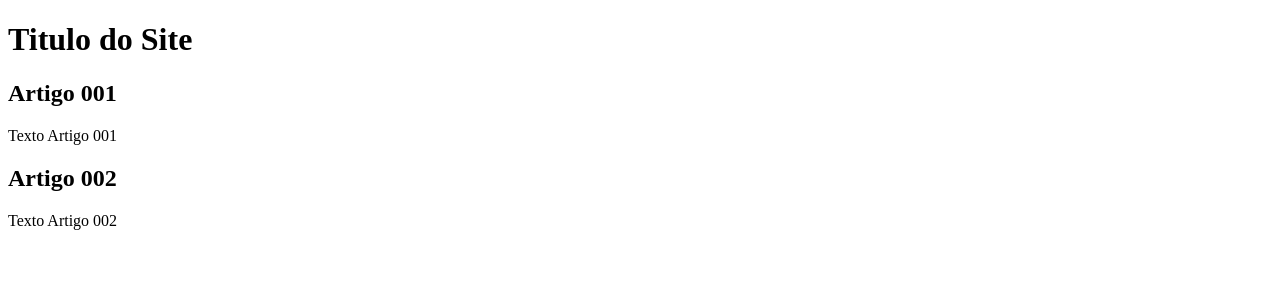
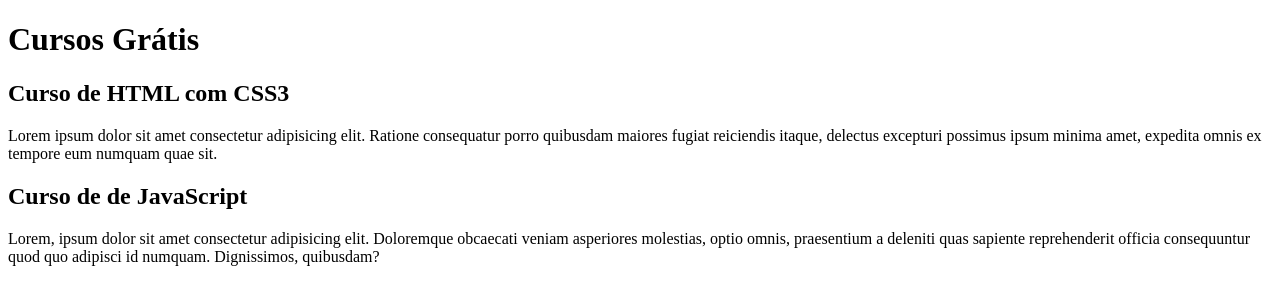
Before and after one commit to ClealdoSantos/projeto-site, a plain HTML site: page index.html in a window 1280 px wide. Drawn offline with Linux system fonts and the light colour scheme.

Commit message:
Comecei escrever conteúdo

```diff
--- a/index.html
+++ b/index.html
@@ -8,15 +8,15 @@
 <body>
     <main>
         <header>
-            <h1> Titulo do Site</h1>
+            <h1> Cursos Grátis</h1>
         </header>
         <article>
-            <h2>Artigo 001</h2>
-            <p> Texto Artigo  001</p>
+            <h2>Curso de HTML com CSS3</h2>
+            <p> Lorem ipsum dolor sit amet consectetur adipisicing elit. Ratione consequatur porro quibusdam maiores fugiat reiciendis itaque, delectus excepturi possimus ipsum minima amet, expedita omnis ex tempore eum numquam quae sit.</p>
         </article>
         <article>
-            <h2>Artigo 002</h2>
-            <p>Texto Artigo 002</p>
+            <h2>Curso de de JavaScript</h2>
+            <p>Lorem, ipsum dolor sit amet consectetur adipisicing elit. Doloremque obcaecati veniam asperiores molestias, optio omnis, praesentium a deleniti quas sapiente reprehenderit officia consequuntur quod quo adipisci id numquam. Dignissimos, quibusdam?</p>
         </article>
     </main>
 </body>
```
